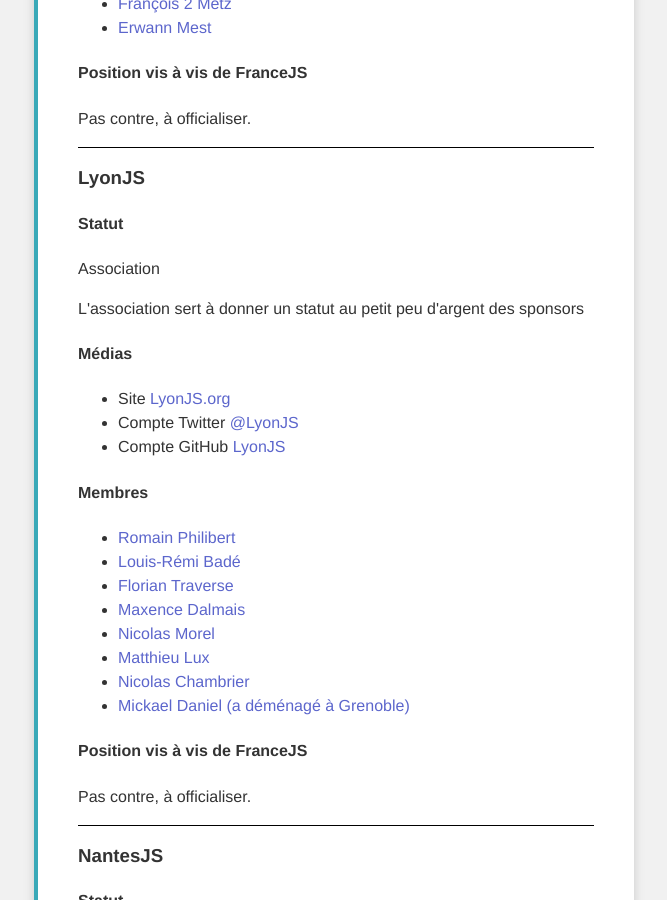
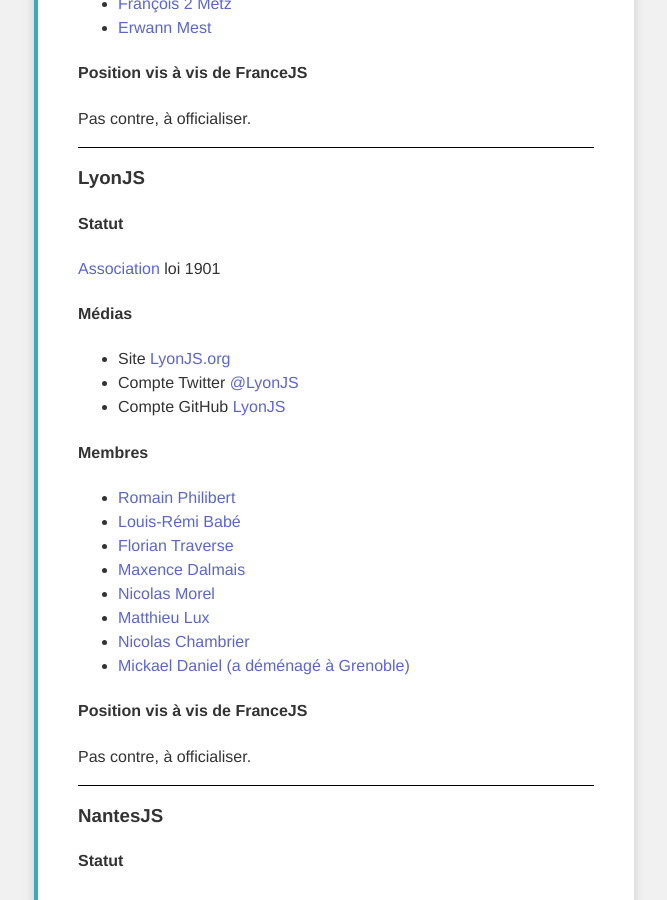
Before and after one commit to francejs/francejs.github.com, a Jekyll site: the page built from groupes.html, in a window 1280 px wide and 900 px high, scrolled down 1047 px. Shown: the whole window, without its empty margins (306-973 px from the left). Built offline with Jekyll 4.4.1, drawn with Linux system fonts in a browser that asks for light colours.

Commit message:
petites corrections lyonjs

```diff
--- a/groupes.html
+++ b/groupes.html
@@ -47,8 +47,7 @@
 
   <h3 id="lyon-js">LyonJS</h3>
   <h4>Statut</h4>
-  <p>Association</p>
-  <p>L'association sert à donner un statut au petit peu d'argent des sponsors</p>
+  <p><a href="https://docs.google.com/document/d/1O8i5MKvUhzfxjJrRi3UtskJp2IeMv-oxYOxsqlJ1TBQ/pub">Association</a> loi 1901</p>
   <h4>Médias</h4>
   <ul>
     <li>Site <a href="http://lyonjs.org/" title="Voir le site">LyonJS.org</a></li>
@@ -58,7 +57,7 @@
   <h4>Membres</h4>
   <ul>
     <li><a href="https://twitter.com/Filirom1" title="Voir son compte Twitter">Romain Philibert</a></li>
-    <li><a href="https://twitter.com/louis_remi" title="Voir son compte Twitter">Louis-Rémi Badé</a></li>
+    <li><a href="https://twitter.com/louis_remi" title="Voir son compte Twitter">Louis-Rémi Babé</a></li>
     <li><a href="https://twitter.com/temsa" title="Voir son compte Twitter">Florian Traverse</a></li>
     <li><a href="https://twitter.com/maxired" title="Voir son compte Twitter">Maxence Dalmais</a></li>
     <li><a href="https://twitter.com/" title="Voir son compte Twitter">Nicolas Morel</a></li>
```
